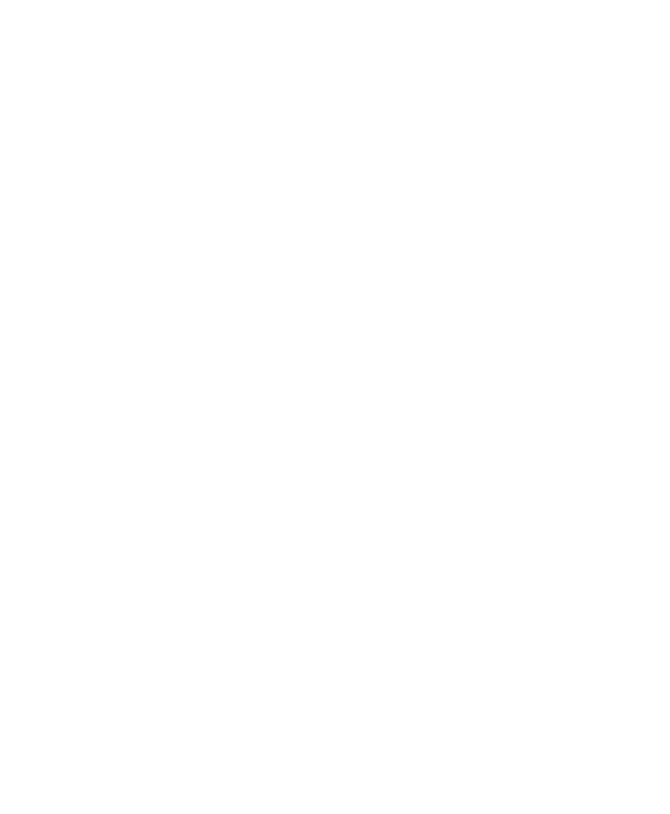
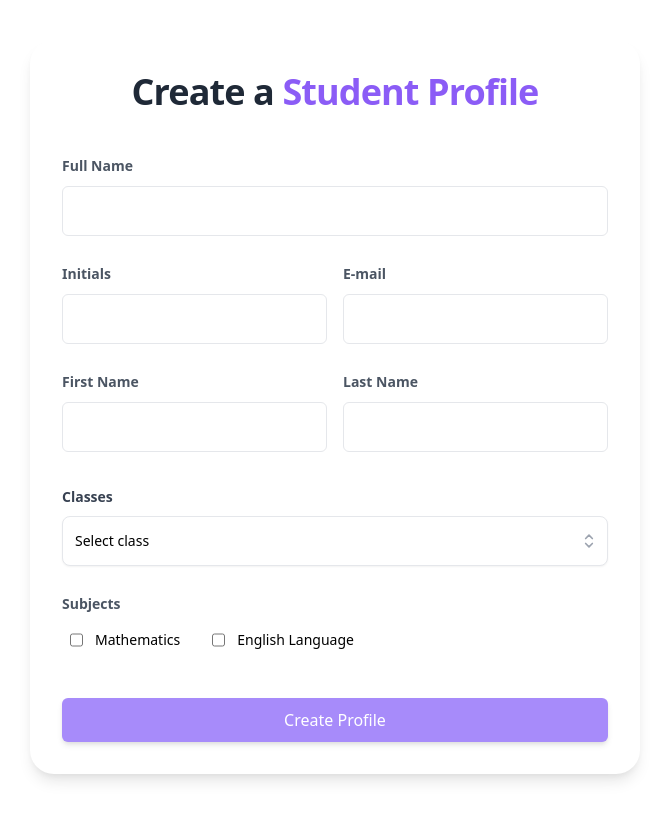
Before and after one commit to iammola/cbt, a Next.js app: page /create/students in a window 1280 px wide. Shown: the whole page, without its empty margins (305-975 px from the left). Built offline with nearby package versions, Linux system fonts and the light colour scheme.

Commit message:
added required input fields

```diff
--- a/pages/create/students.tsx
+++ b/pages/create/students.tsx
@@ -1,13 +1,148 @@
 import Head from "next/head";
 import { NextPage } from "next";
+import { useState } from "react";
+
+import Select from "components/Select";
 
 const CreateStudents: NextPage = () => {
+    const [selectedClass, setSelectedClass] = useState({
+        _id: "",
+        name: "Select class"
+    });
+
     return (
         <>
             <Head>
                 <title>Create Student Profile | CBT | Grand Regal School</title>
                 <meta name="description" content="Student Registration | GRS CBT" />
             </Head>
+            <section className="flex flex-col md:flex-row items-center justify-center gap-y-20 md:gap-y-0 gap-x-0 md:gap-x-10 p-10 w-screen min-h-screen">
+                <form className="flex flex-col gap-7 rounded-3xl shadow-lg p-8 bg-white">
+                    <h1 className="text-4xl text-gray-800 font-bold tracking-tight text-center pb-4">
+                        <span>Create a</span>{' '}
+                        <span className="text-purple-500">Student Profile</span>
+                    </h1>
+                    <div className="flex flex-col gap-2.5 min-w-80 w-full">
+                        <label
+                            htmlFor="fullName"
+                            className="text-sm text-gray-600 font-semibold"
+                        >
+                            Full Name
+                        </label>
+                        <input
+                            required
+                            type="text"
+                            id="fullName"
+                            className="border rounded-md transition-shadow focus:ring-2 focus:ring-purple-400 focus:outline-none p-3 pl-5"
+                        />
+                    </div>
+                    <div className="flex items-center justify-between gap-4 w-full">
+                        <div className="flex flex-col gap-2.5">
+                            <label
+                                htmlFor="initials"
+                                className="text-sm text-gray-600 font-semibold"
+                            >
+                                Initials
+                            </label>
+                            <input
+                                required
+                                type="text"
+                                id="initials"
+                                className="border rounded-md transition-shadow focus:ring-2 focus:ring-purple-400 focus:outline-none p-3 pl-5"
+                            />
+                        </div>
+                        <div className="flex flex-col gap-2.5">
+                            <label
+                                htmlFor="email"
+                                className="text-sm text-gray-600 font-semibold"
+                            >
+                                E-mail
+                            </label>
+                            <input
+                                required
+                                id="email"
+                                type="email"
+                                className="border rounded-md transition-shadow focus:ring-2 focus:ring-purple-400 focus:outline-none p-3 pl-5"
+                            />
+                        </div>
+                    </div>
+                    <div className="flex items-center justify-between gap-4 w-full">
+                        <div className="flex flex-col gap-2.5">
+                            <label
+                                htmlFor="firstName"
+                                className="text-sm text-gray-600 font-semibold"
+                            >
+                                First Name
+                            </label>
+                            <input
+                                required
+                                type="text"
+                                id="firstName"
+                                className="border rounded-md transition-shadow focus:ring-2 focus:ring-purple-400 focus:outline-none p-3 pl-5"
+                            />
+                        </div>
+                        <div className="flex flex-col gap-2.5">
+                            <label
+                                htmlFor="lastName"
+                                className="text-sm text-gray-600 font-semibold"
+                            >
+                                Last Name
+                            </label>
+                            <input
+                                required
+                                type="text"
+                                id="lastName"
+                                className="border rounded-md transition-shadow focus:ring-2 focus:ring-purple-400 focus:outline-none p-3 pl-5"
+                            />
+                        </div>
+                    </div>
+                    <Select
+                        label="Classes"
+                        colorPallette={{
+                            activeCheckIconColor: "text-purple-600",
+                            inactiveCheckIconColor: "text-purple-800",
+                            activeOptionColor: "text-purple-900 bg-purple-100",
+                            buttonBorderColor: "focus-visible:border-purple-500",
+                            buttonOffsetFocusColor: "focus-visible:ring-offset-purple-500"
+                        }}
+                        options={[]}
+                        selected={selectedClass}
+                        handleChange={setSelectedClass}
+                    />
+                    <div className="flex flex-col gap-2 5 min-w-80 w-full">
+                        <span className="text-sm text-gray-600 font-semibold">
+                            Subjects
+                        </span>
+                        <div className="flex gap-x-4 gap-y-3 w-full text-sm">
+                            {[{
+                                _id: "",
+                                name: "Mathematics"
+                            }, {
+                                _id: "",
+                                name: "English Language"
+                            }].map(({ _id, name }) => (
+                                <label
+                                    key={_id}
+                                    htmlFor={_id}
+                                    className="flex gap-3 p-2"
+                                >
+                                    <input
+                                        id={_id}
+                                        type="checkbox"
+                                    />
+                                    {name}
+                                </label>
+                            ))}
+                        </div>
+                    </div>
+                    <button
+                        type="submit"
+                        className="flex gap-4 items-center justify-center mt-3 py-2.5 px-3 rounded-md shadow-md text-white transition-colors focus:outline-none focus:ring-2 focus:ring-offset-2  focus:ring-offset-white bg-purple-400 hover:bg-purple-500 focus:ring-purple-500"
+                    >
+                        Create Profile
+                    </button>
+                </form>
+            </section>
         </>
     );
 }
```
